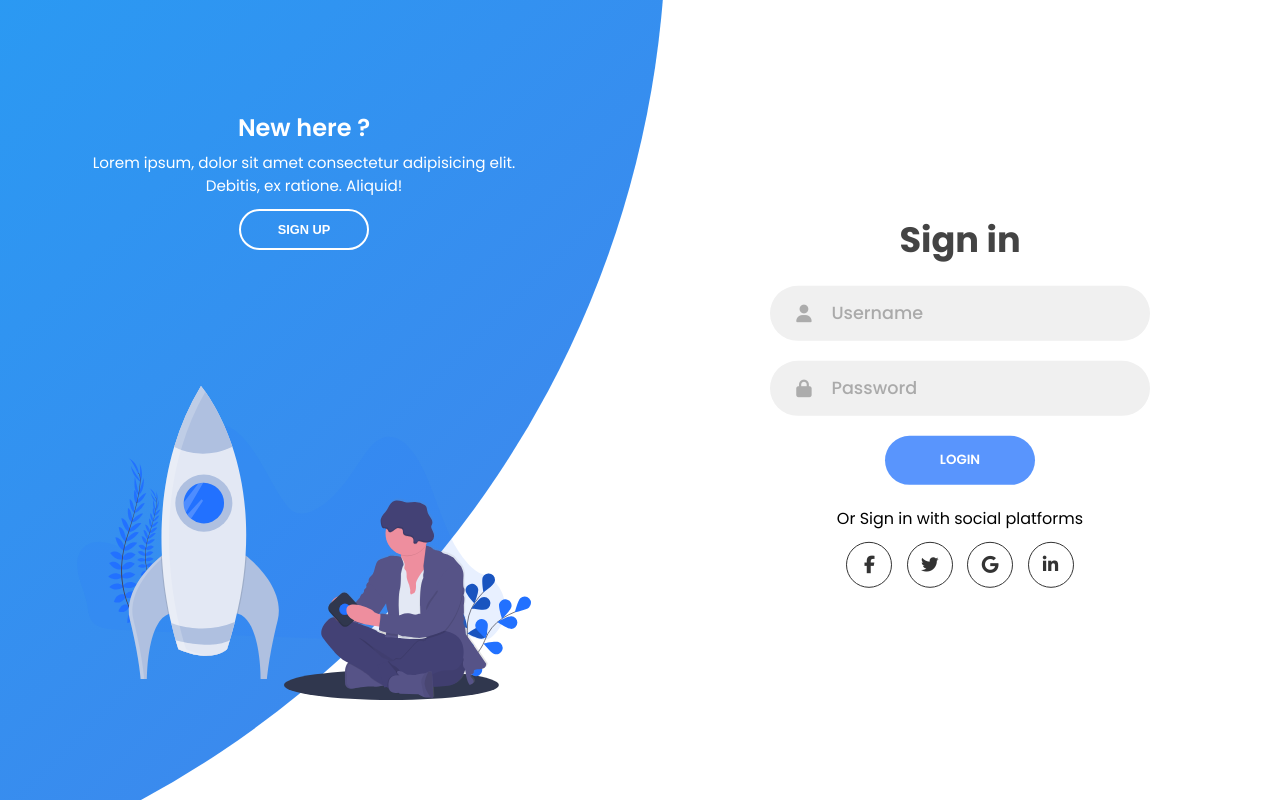
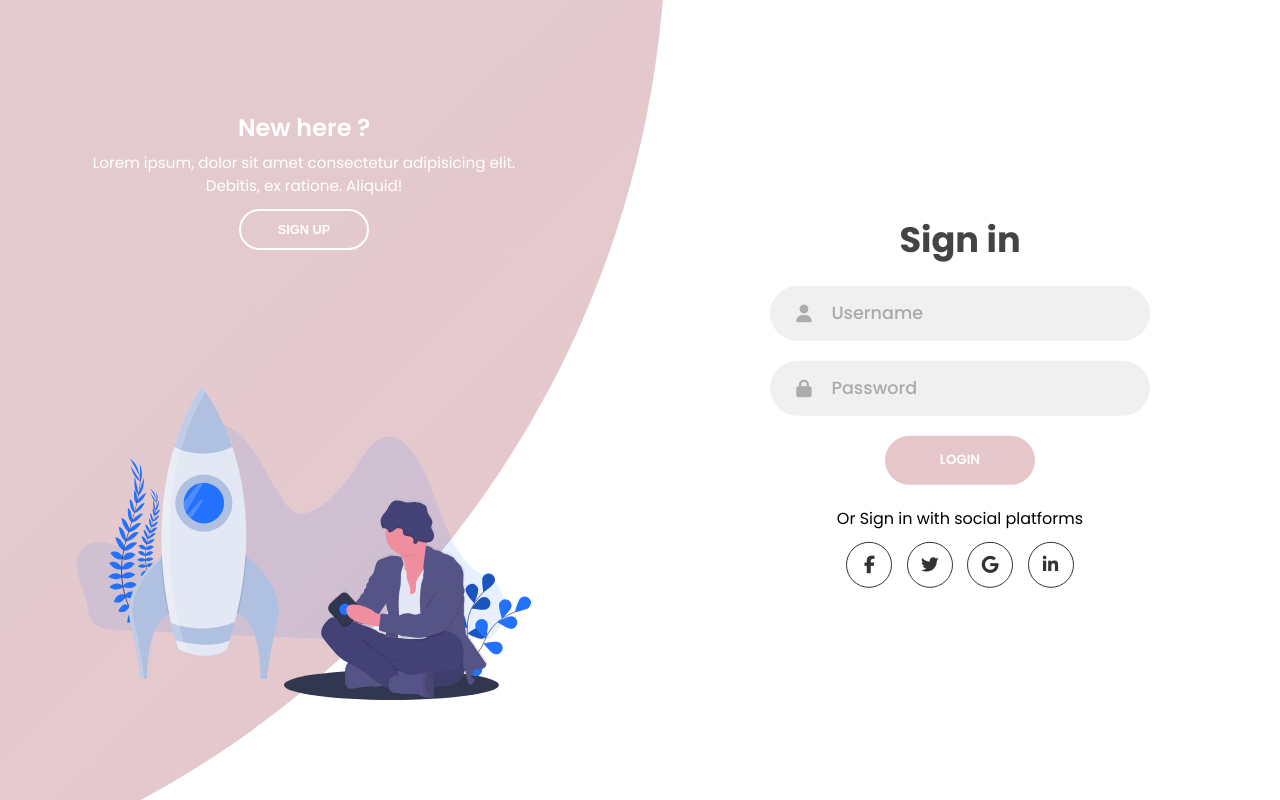
Before and after one commit to anhhducnguyen/Smart-lock-application, a Django app: page /signup in a window 1280 px wide. Run offline with Django 5.2, Linux system fonts and the light colour scheme; some libraries are stand-ins or nearby versions.

Commit message:
home Page

```diff
--- a/static/assets/css/style.css
+++ b/static/assets/css/style.css
@@ -134,7 +134,7 @@ form.sign-in-form {
 
 .btn {
   width: 150px;
-  background-color: #5995fd;
+  background-color: #E5C6CB;
   border: none;
   outline: none;
   height: 49px;
@@ -148,7 +148,7 @@ form.sign-in-form {
 }
 
 .btn:hover {
-  background-color: #4d84e2;
+  background-color: #feccd4;
 }
 .panels-container {
   position: absolute;
@@ -168,7 +168,7 @@ form.sign-in-form {
   top: -10%;
   right: 48%;
   transform: translateY(-50%);
-  background-image: linear-gradient(-45deg, #4481eb 0%, #04befe 100%);
+  background-image: linear-gradient(-45deg, #E5C6CB 0%, #ded4d5 100%);
   transition: 1.8s ease-in-out;
   border-radius: 50%;
   z-index: 6;
```
